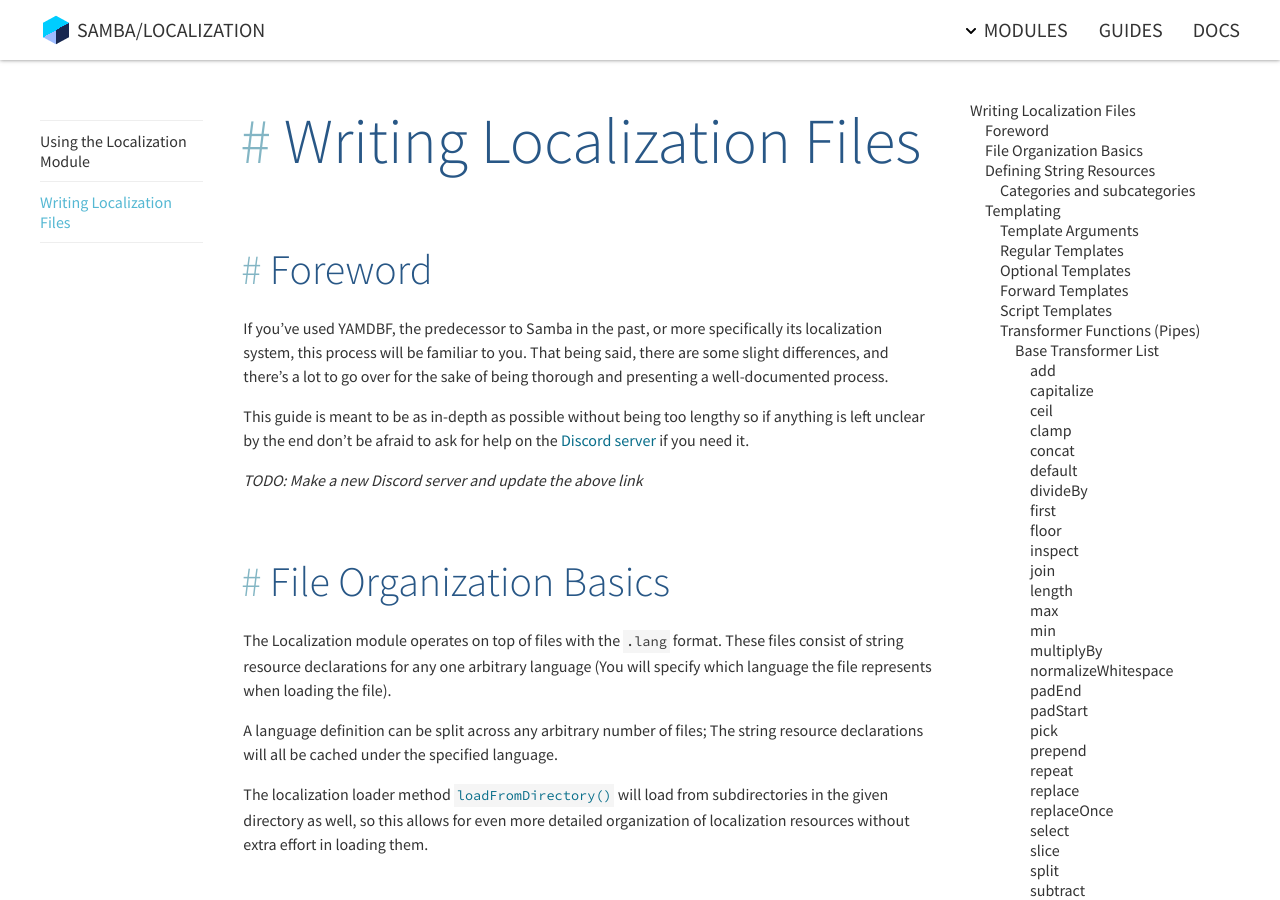
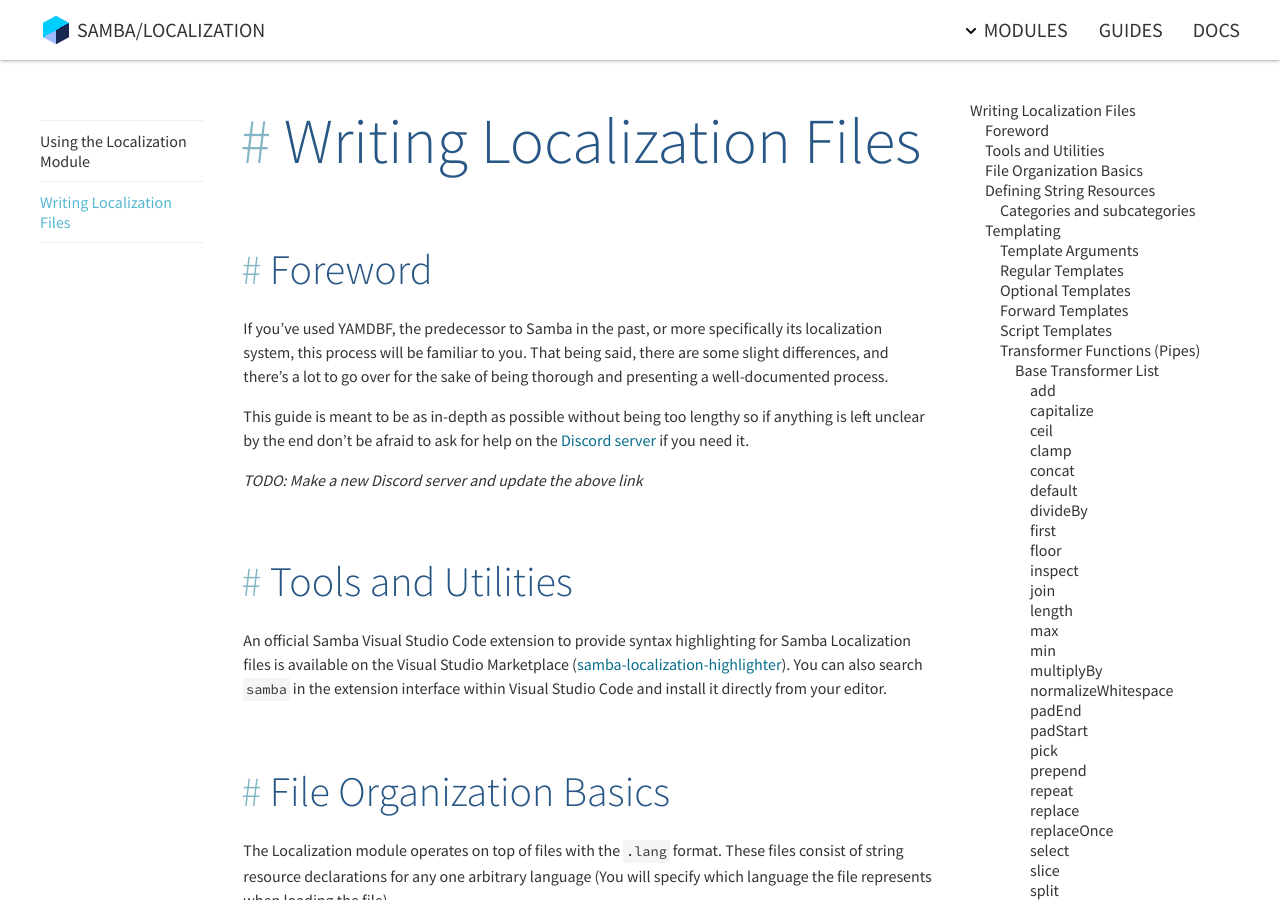
Before and after one commit to discord-samba/localization, a Jekyll site: the page built from _guides/writing_localization_files.md, in a window 1280 px wide and 900 px high. Built offline with Jekyll 4.4.1, drawn with Linux system fonts in a browser that asks for light colours.

```diff
--- a/_guides/writing_localization_files.md
+++ b/_guides/writing_localization_files.md
@@ -15,6 +15,13 @@ This guide is meant to be as in-depth as possible without being too lengthy so i
 unclear by the end don't be afraid to ask for help on the [Discord server](#) if you need it.
 
 *TODO: Make a new Discord server and update the above link*
+
+## Tools and Utilities
+An official Samba Visual Studio Code extension to provide syntax highlighting for Samba Localization
+files is available on the Visual Studio Marketplace
+([samba-localization-highlighter](https://marketplace.visualstudio.com/items?itemName=discord-samba.samba-localization-highlighter)).
+You can also search `samba` in the extension interface within Visual Studio Code and install it directly
+from your editor.
 
 ## File Organization Basics
 The Localization module operates on top of files with the `.lang` format. These files consist of string
```
Also changed, not shown: docs/classes/localization.html (+10 -10 lines), docs/classes/localizationstringerror.html (+4 -4 lines), docs/classes/parseerror.html (+4 -4 lines), docs/globals.html (+4 -4 lines), docs/index.html (+4 -4 lines).
